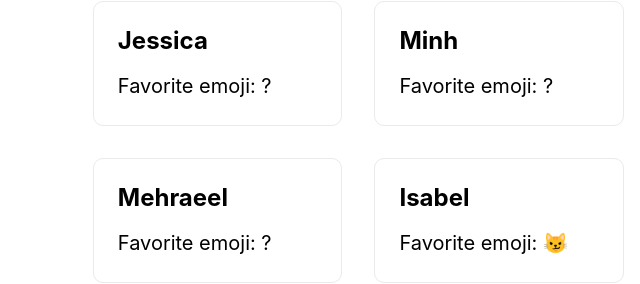
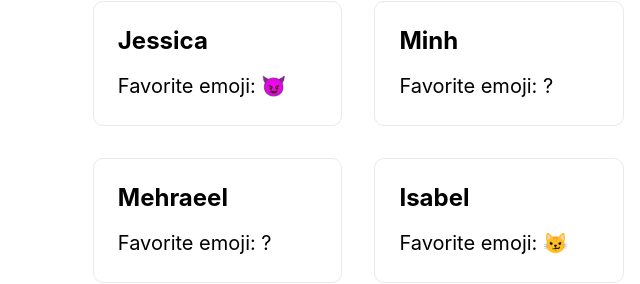
Before and after one commit to Design-and-Partnership-Lab/daplabworkshop, a plain HTML site: page index.html in a window 1280 px wide. Shown: the part 435-719 px from the top of the page, 0-640 px from the left. Drawn offline with Linux system fonts and the light colour scheme.

Commit message:
Added 😈 emoji

```diff
--- a/index.html
+++ b/index.html
@@ -37,7 +37,7 @@
             </div>
             <div class="card">
                 <h3>Jessica</h3>
-                <p>Favorite emoji: ?</p>
+                <p>Favorite emoji: 😈</p>
             </div>
             <div class="card">
                 <h3>Minh</h3>
```
